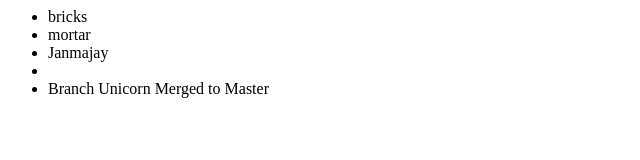
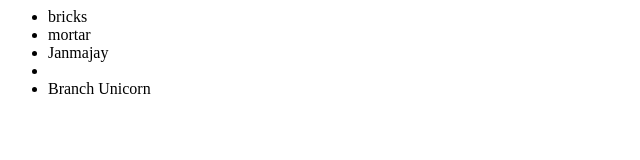
Before and after one commit to janmajay/learningGit, a plain HTML site: page index.html in a window 1280 px wide. Shown: the whole page, without its empty margins (0-640 px from the left). Drawn offline with Linux system fonts and the light colour scheme.

Commit message:
Changed to original master branch content

```diff
--- a/index.html
+++ b/index.html
@@ -5,7 +5,7 @@
         <li>bricks</li>
         <li>mortar</li>
         <li> Janmajay <li>
-        <li> Branch Unicorn Merged to Master</li>
+        <li> Branch Unicorn </li>
       </ul>
     </div>
   </body>
```
